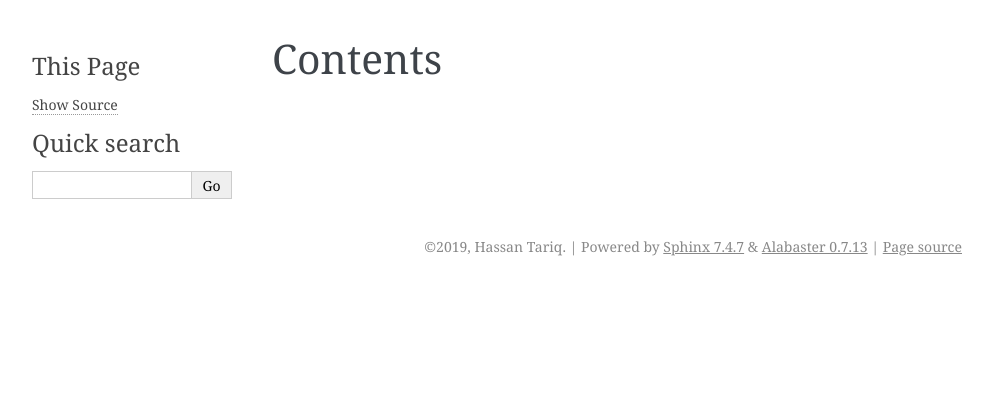
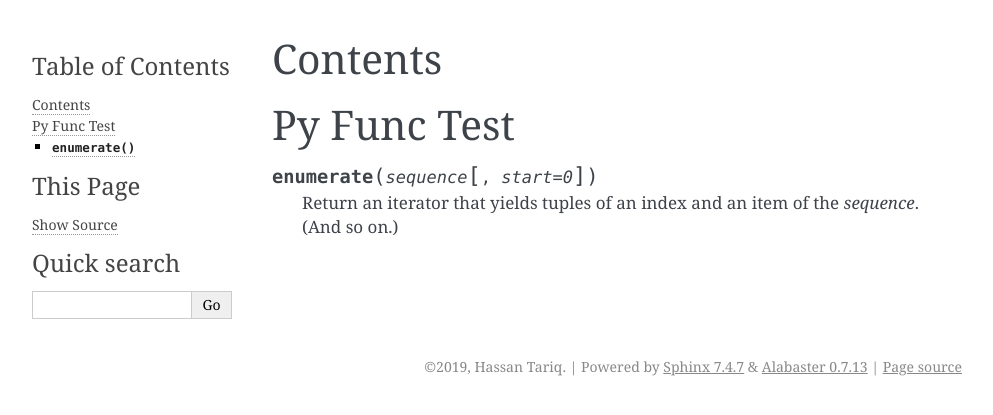
Before and after one commit to hassan-pixako/fb-api-docs, a Sphinx documentation site: the page built from source/contents.rst, in a window 1280 px wide. Shown: the top 415 px of the page, without its empty margins (148-1141 px from the left). Built offline with Sphinx 7.4.7, drawn with Linux system fonts in a browser that asks for light colours.

Commit message:
Add PyFunc test.

```diff
--- a/source/contents.rst
+++ b/source/contents.rst
@@ -2,3 +2,11 @@ Contents
 ======================================
 
 .. toctree::
+
+Py Func Test
+=============
+
+.. py:function:: enumerate(sequence[, start=0])
+
+   Return an iterator that yields tuples of an index and an item of the
+   *sequence*. (And so on.)
```
